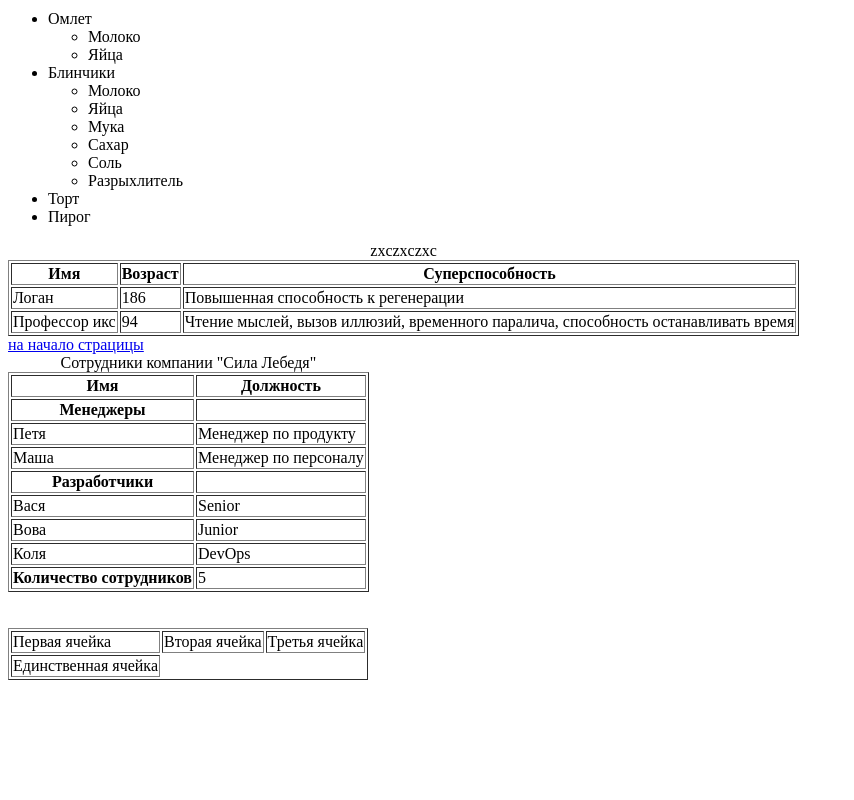
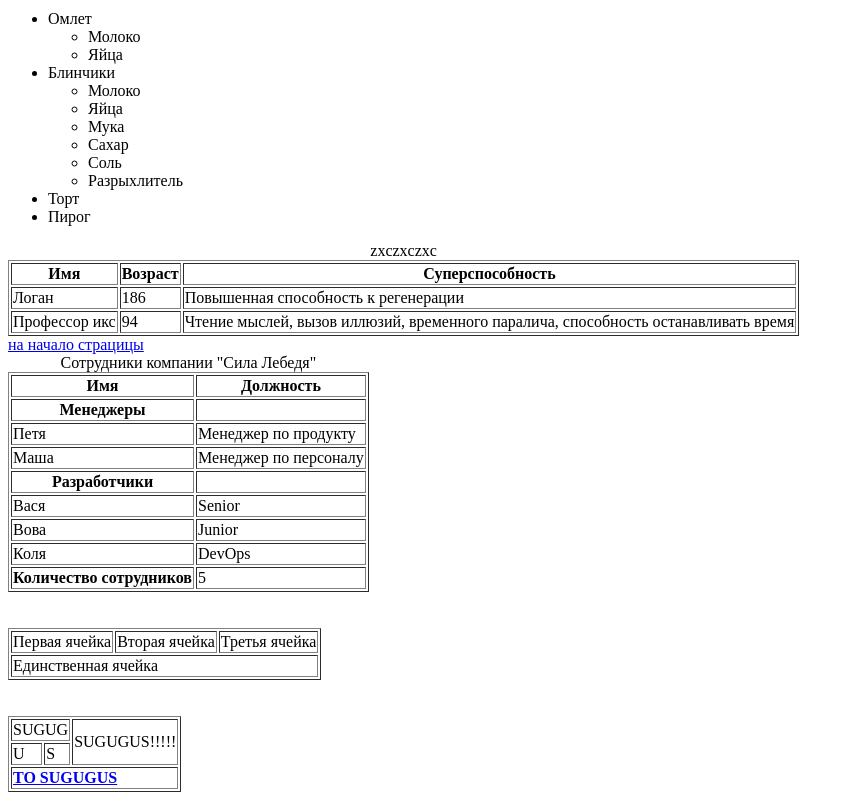
Before and after one commit to EgorShafygin/Abigus, a plain HTML site: page index.html in a window 1280 px wide. Shown: the part 486-1286 px from the top of the page, without its empty margins (0-854 px from the left). Before the commit the page ends 1174 px from the top, so only its background shows below. Drawn offline with Linux system fonts and the light colour scheme.

Commit message:
Update index.html

```diff
--- a/index.html
+++ b/index.html
@@ -31,7 +31,7 @@
       <li>Торт</li>
       <li>Пирог</li>
     </ul>
-    <figure>
+    <figure id="sugugus">
       <a href="https://www.google.com" target="_blank">
         <img
           src="images/sugugus.png"
@@ -67,7 +67,9 @@
       <li>Пирог</li>
     </ul>
     <table border="1">
-      <caption>zxczxczxc</caption>
+      <caption>
+        zxczxczxc
+      </caption>
       <tr>
         <th>Имя</th>
         <th>Возраст</th>
@@ -89,7 +91,9 @@
     </table>
     <a href="#pageTop">на начало страцицы</a>
     <table border="1">
-      <caption>Сотрудники компании "Сила Лебедя"</caption>
+      <caption>
+        Сотрудники компании "Сила Лебедя"
+      </caption>
       <thead>
         <tr>
           <th>Имя</th>
@@ -135,8 +139,8 @@
         </tr>
       </tfoot>
     </table>
-    <br>
-    <br>
+    <br />
+    <br />
     <table border="1">
       <tr>
         <td>Первая ячейка</td>
@@ -144,9 +148,24 @@
         <td>Третья ячейка</td>
       </tr>
       <tr>
-        <td>Единственная ячейка</td>
-
+        <td colspan="3">Единственная ячейка</td>
       </tr>
     </table>
+    <br>
+    <br>
+    <table border="1">
+      <tr>
+        <td colspan="2">SUGUG</td>
+        <td colspan = "2" rowspan="2">SUGUGUS!!!!!</td>
+      </tr>
+      <tr>
+        <td>U</td>
+        <td>S</td>
+      </tr>
+      <tr>
+        <td colspan="4"> <a href="#sugugus"><B>TO SUGUGUS</B></a></td>
+      </tr>
+    </table>
+
   </body>
 </html>
```
